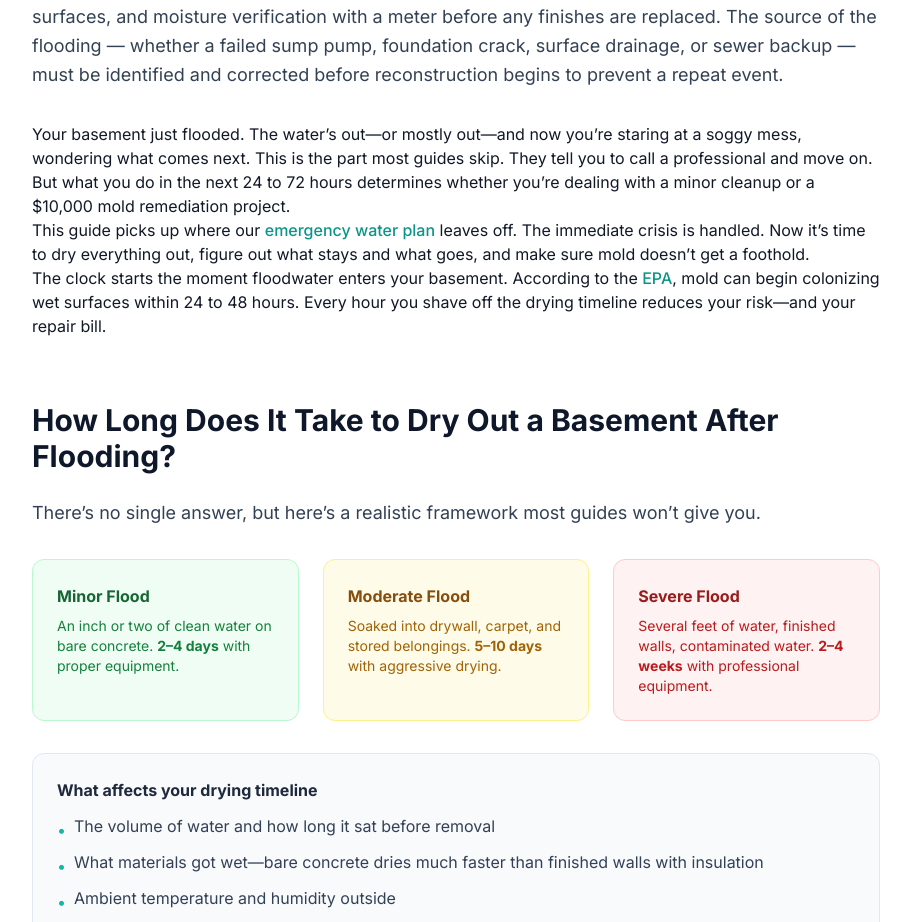
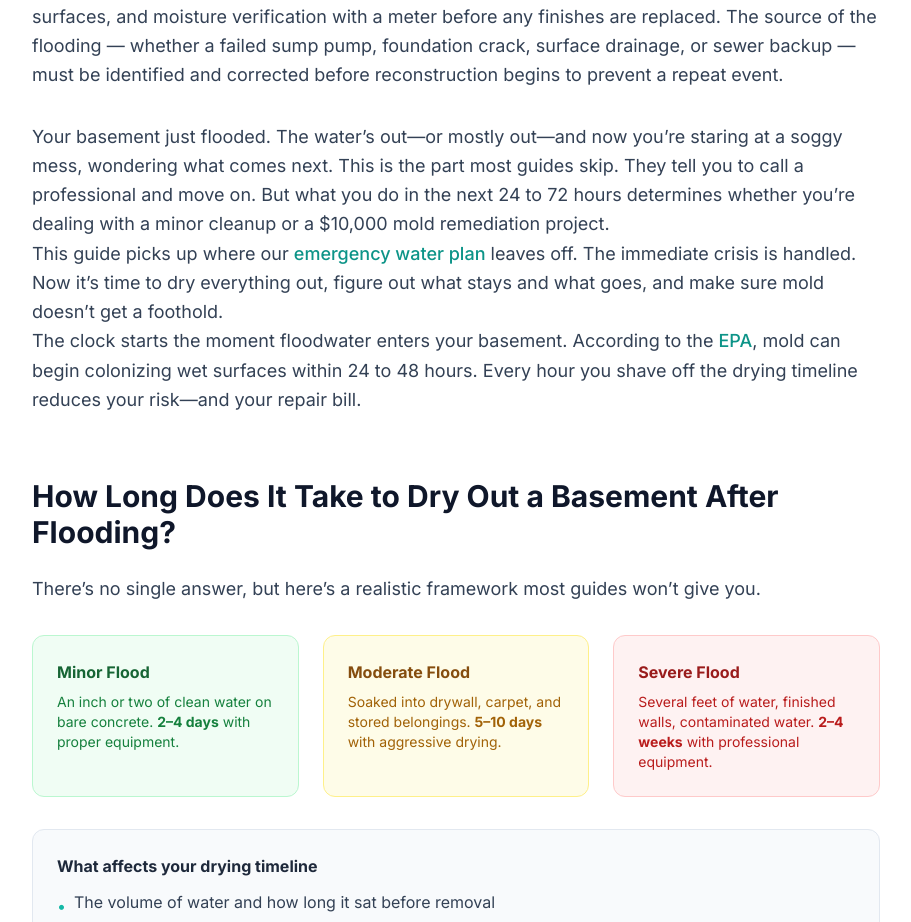
Before and after one commit to thebasementguide2026/basement-guide, a Next.js app: page /articles/how-to-dry-out-basement-after-flooding in a window 1280 px wide. Shown: the part 964-1886 px from the top of the page, without its empty margins (184-1095 px from the left). Built offline with nearby package versions, Linux system fonts and the light colour scheme.

Commit message:
style: normalize intro paragraph font to match entity definition

```diff
--- a/app/articles/how-to-dry-out-basement-after-flooding/page.tsx
+++ b/app/articles/how-to-dry-out-basement-after-flooding/page.tsx
@@ -132,13 +132,13 @@ export default function HowToDryOutBasementAfterFlooding() {
 
         {/* Introduction */}
         <div className='prose prose-lg max-w-none mb-16'>
-          <p>
+          <p className='text-lg text-slate-700 leading-relaxed'>
             Your basement just flooded. The water&rsquo;s out&mdash;or mostly out&mdash;and now you&rsquo;re staring at a soggy mess, wondering what comes next. This is the part most guides skip. They tell you to call a professional and move on. But what you do in the next 24 to 72 hours determines whether you&rsquo;re dealing with a minor cleanup or a $10,000 mold remediation project.
           </p>
-          <p>
+          <p className='text-lg text-slate-700 leading-relaxed'>
             This guide picks up where our <Link href='/articles/basement-emergency-water-plan' className='text-teal-600 hover:text-teal-700 font-medium'>emergency water plan</Link> leaves off. The immediate crisis is handled. Now it&rsquo;s time to dry everything out, figure out what stays and what goes, and make sure mold doesn&rsquo;t get a foothold.
           </p>
-          <p>
+          <p className='text-lg text-slate-700 leading-relaxed'>
             The clock starts the moment floodwater enters your basement. According to the <a href='https://www.epa.gov/mold/mold-cleanup-your-home' target='_blank' rel='noopener noreferrer' className='text-teal-600 hover:text-teal-700 font-medium'>EPA</a>, mold can begin colonizing wet surfaces within 24 to 48 hours. Every hour you shave off the drying timeline reduces your risk&mdash;and your repair bill.
           </p>
         </div>
```
